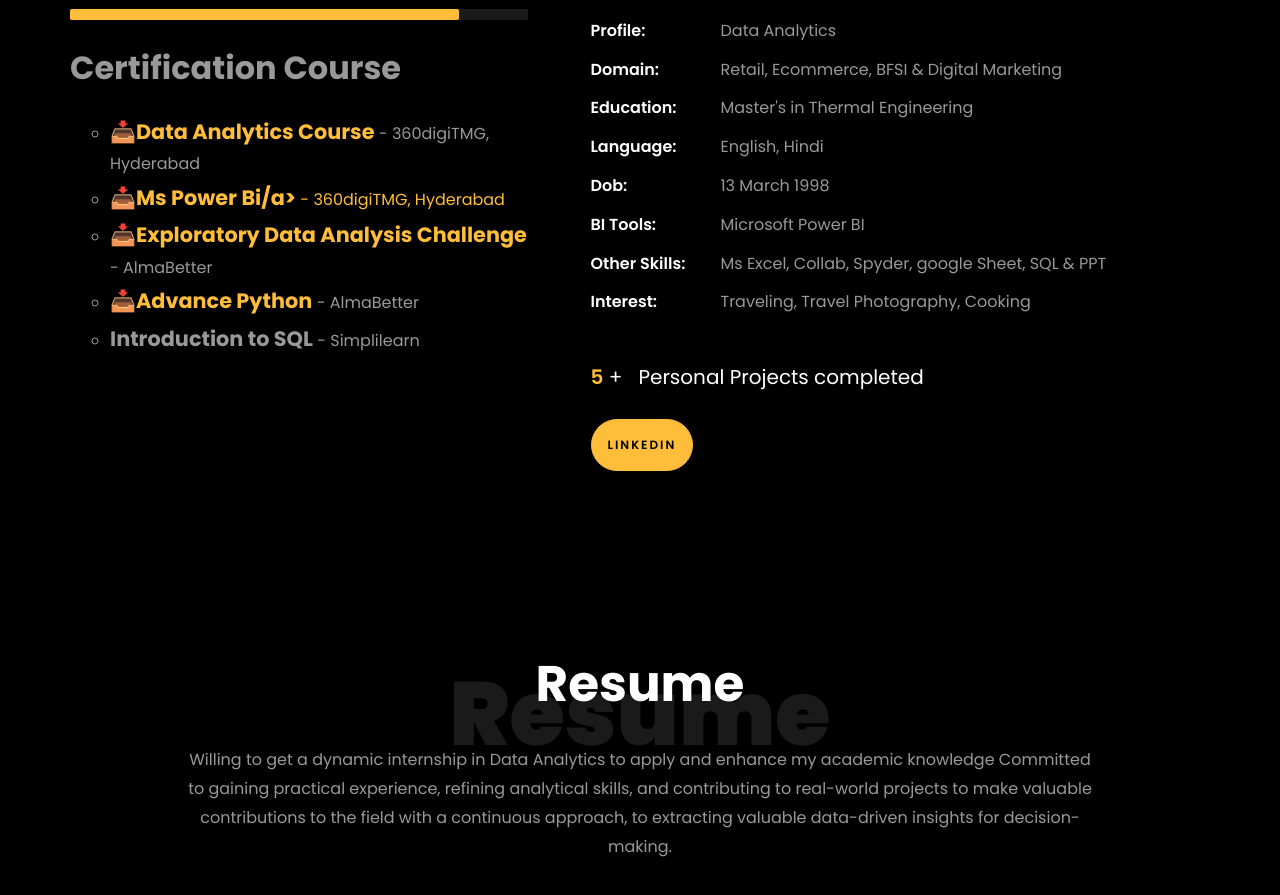
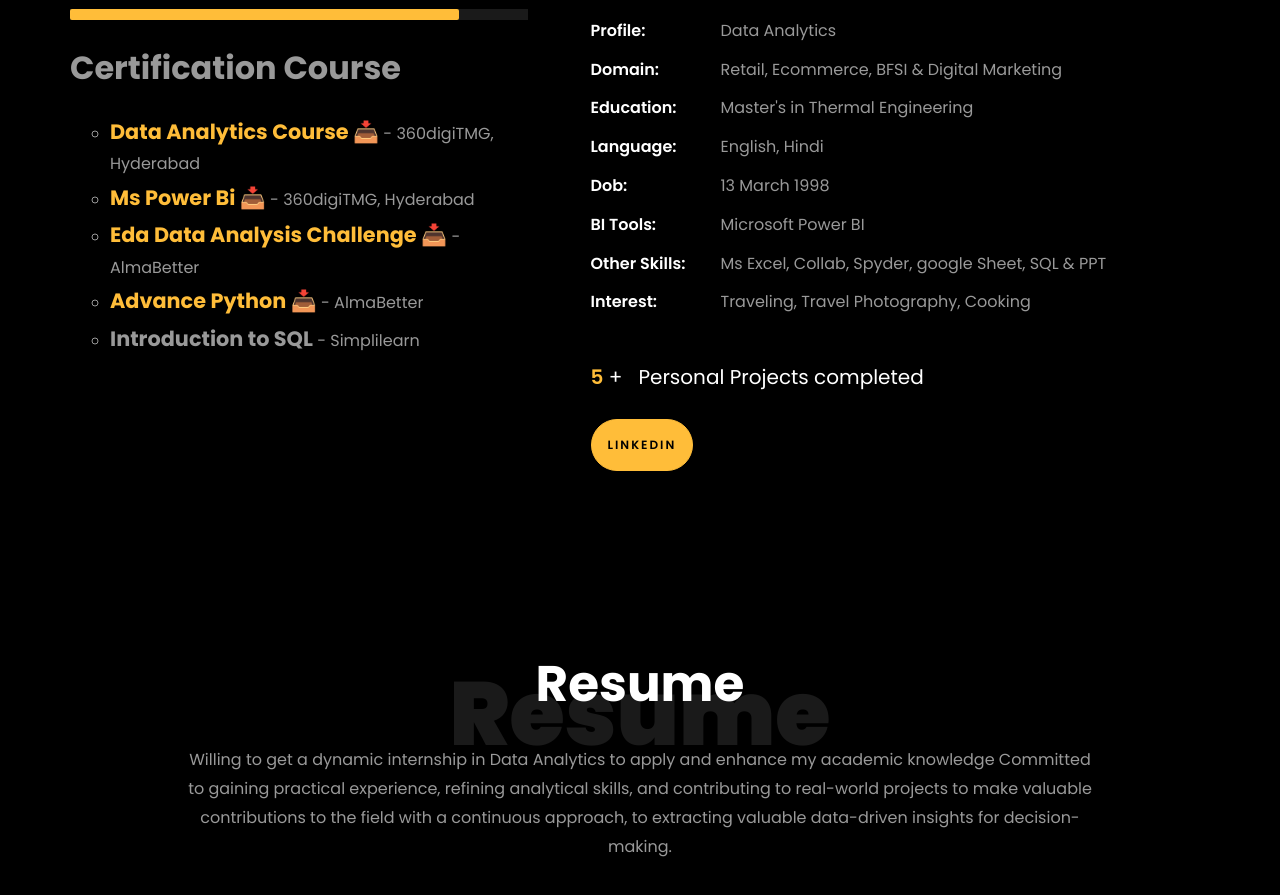
Before and after one commit to Abhinavjra/Abhinavraj.github.io, a plain HTML site: page index.html in a window 1280 px wide. Shown: the part 1445-2340 px from the top of the page. Drawn offline with Linux system fonts and the light colour scheme; animation ran at ten frames a second; files whose address does not match are found by name.

Commit message:
Update index.html

```diff
--- a/index.html
+++ b/index.html
@@ -265,10 +265,10 @@
 										<p><strong class="mb-4" style="font-size: 2.0em;">Certification Course</strong></p>
 										<ul style="list-style-type:none; padding-left: 0;">
 										<ul>
-											<li><strong style="font-size: 1.3em;"><a href="https://drive.google.com/file/d/10Jg2oFeFfnpZTojNy4u3h-BGPGQOuHh1/view?usp=sharing" target="_blank">📥Data Analytics Course</a></strong> - 360digiTMG, Hyderabad</li>
-											<li><strong style="font-size: 1.3em;"><a href="https://drive.google.com/file/d/1PvXtLzqG0HrlFV1_UoU-9FC1uoJo1pcO/view?usp=sharing" target="_blank">📥Ms Power Bi/a></strong> - 360digiTMG, Hyderabad</li>
-											<li><strong style="font-size: 1.3em;"><a href="https://drive.google.com/file/d/1YLLXg7CBK-pYIlNQk6XhtUONAqYQSwID/view?usp=sharing" target="_blank">📥Exploratory Data Analysis Challenge</a></strong> - AlmaBetter</li>
-											<li><strong style="font-size: 1.3em;"><a href="https://drive.google.com/file/d/1DhmhhlyRWdaUx8pHiHhQRN--o5sODC1t/view?usp=sharing" target="_blank">📥Advance Python </a></strong> - AlmaBetter</li>
+											<li><strong style="font-size: 1.3em;"><a href="https://drive.google.com/file/d/10Jg2oFeFfnpZTojNy4u3h-BGPGQOuHh1/view?usp=sharing" target="_blank">Data Analytics Course 📥 </a></strong> - 360digiTMG, Hyderabad</li>
+											<li><strong style="font-size: 1.3em;"><a href="https://drive.google.com/file/d/1PvXtLzqG0HrlFV1_UoU-9FC1uoJo1pcO/view?usp=sharing" target="_blank">Ms Power Bi 📥 </a></strong> - 360digiTMG, Hyderabad</li>
+											<li><strong style="font-size: 1.3em;"><a href="https://drive.google.com/file/d/1YLLXg7CBK-pYIlNQk6XhtUONAqYQSwID/view?usp=sharing" target="_blank">Eda Data Analysis Challenge 📥 </a></strong> - AlmaBetter</li>
+											<li><strong style="font-size: 1.3em;"><a href="https://drive.google.com/file/d/1DhmhhlyRWdaUx8pHiHhQRN--o5sODC1t/view?usp=sharing" target="_blank">Advance Python 📥 </a></strong> - AlmaBetter</li>
 											<li><strong style="font-size: 1.3em;">Introduction to SQL</strong>   - Simplilearn</li>
 
 									</ul>
```
